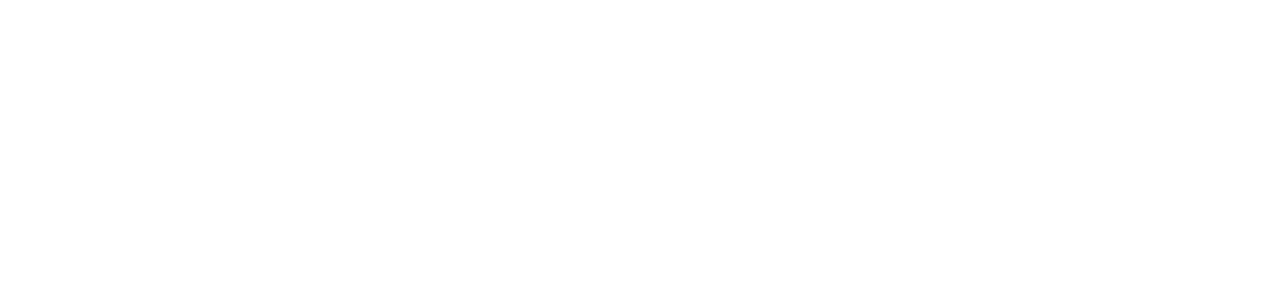
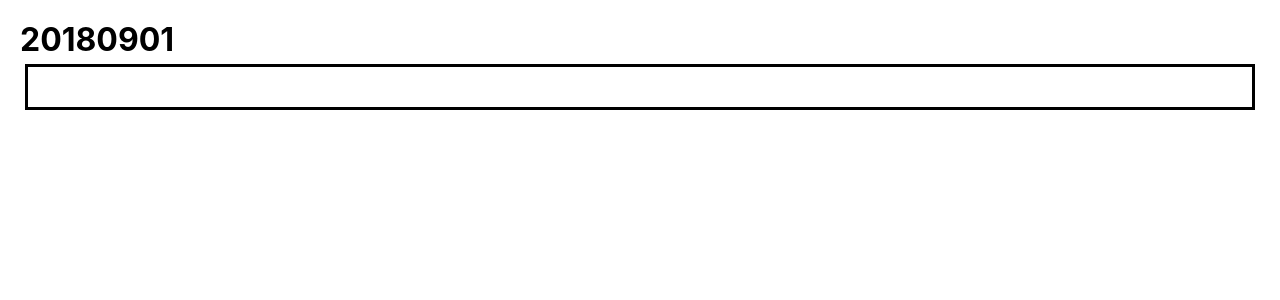
Before and after one commit to YukaKadokura/freespace, a Nuxt app: page /day/20180901 in a window 1280 px wide. Before the commit this address had no page. Shown: the top 300 px of the page. Built offline with nearby package versions, Linux system fonts and the light colour scheme.

Commit message:
20180901のページを作成。トップからのリンクを追加。

```diff
--- a/pages/day/20180831.vue
+++ b/pages/day/20180831.vue
@@ -40,7 +40,6 @@
 <style>
 #content{
   padding: 20px;
-
 }
 #content1{
   margin: 5px;
--- /dev/null
+++ b/pages/day/20180901.vue
@@ -0,0 +1,18 @@
+<template>
+    <div id="MainContent">
+        <h1>20180901</h1>
+        <div class="SubContent">
+        </div>
+    </div>
+</template>
+
+<style>
+#MainContent{
+    padding:20px;
+}
+.SubContent{
+    margin:5px;
+    padding:20px;
+    border:solid;
+}
+</style>
--- a/pages/index.vue
+++ b/pages/index.vue
@@ -2,6 +2,7 @@
   <div id="content">
     <h1>freespace</h1>
     <div id="day">
+      <v-btn small nuxt-link to="/day/20180901">20180901</v-btn>
       <v-btn small nuxt-link to="/day/20180831">20180831</v-btn>
     </div>
   </div>
```
